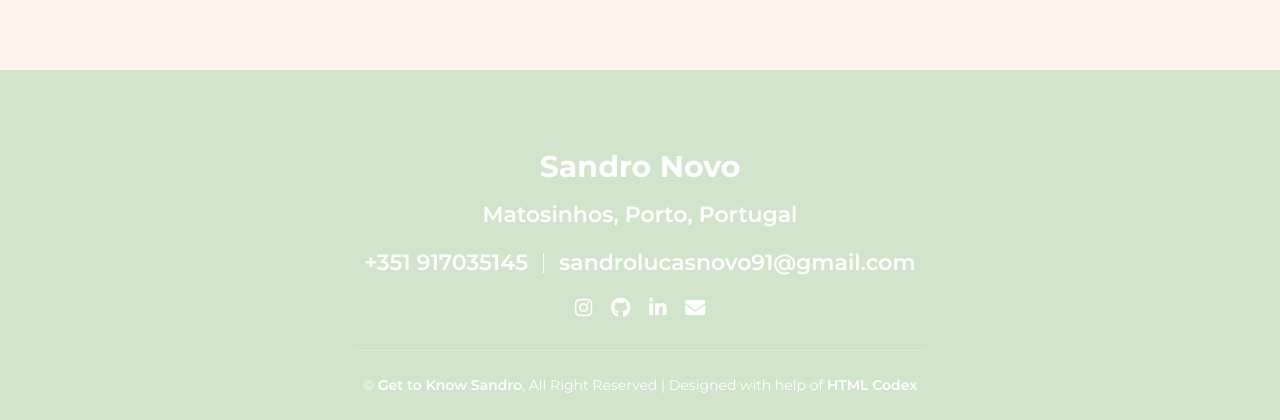
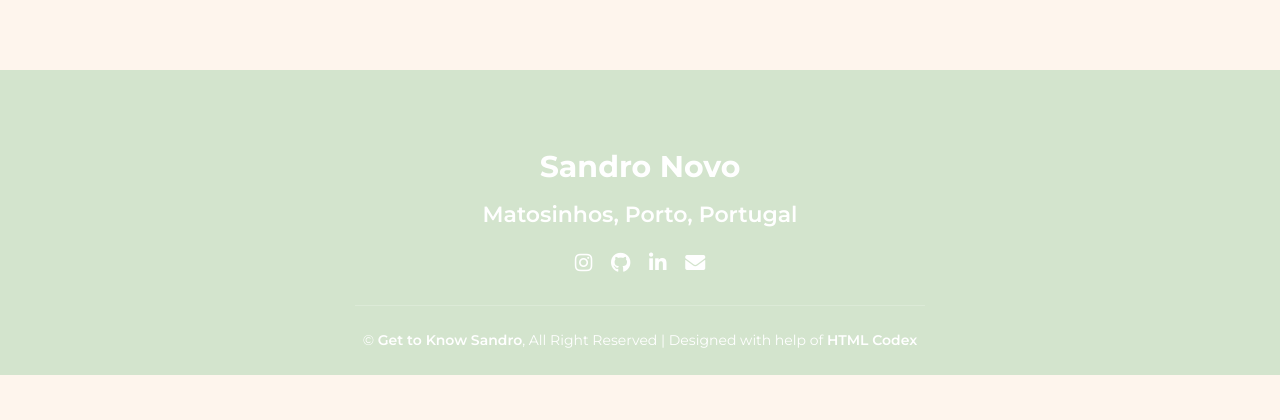
Before and after one commit to SLucasNovo/porftolio, a Flask app: page / in a window 1280 px wide. Shown: the part 3327-3747 px from the top of the page. After the commit the page ends 3702 px from the top, so only its background shows below. Run offline with Flask 2, Linux system fonts and the light colour scheme; some libraries are stand-ins or nearby versions.

Commit message:
Change content in index

```diff
--- a/main.py
+++ b/main.py
@@ -2,10 +2,10 @@ from flask import Flask, render_template, send_from_directory, send_file
 from flask_bootstrap import Bootstrap
 # from dotenv import load_dotenv
 import os
-from werkzeug.security import generate_password_hash, check_password_hash
 from flask_sqlalchemy import SQLAlchemy
 from sqlalchemy.orm import relationship
 from flask_login import UserMixin, login_user, LoginManager, login_required, current_user, logout_user
+from werkzeug.security import generate_password_hash, check_password_hash
 
 
 app = Flask(__name__)
--- a/templates/footer.html
+++ b/templates/footer.html
@@ -9,10 +9,7 @@
                     <div class="footer-info">
                         <h2>Sandro Novo</h2>
                         <h3>Matosinhos, Porto, Portugal</h3>
-                        <div class="footer-menu">
-                            <p>+351 917035145</p>
-                            <p>sandrolucasnovo91@gmail.com</p>
-                        </div>
+
                         <div class="footer-social">
                             <a href="https://www.instagram.com/sandrolucasnovo/"><i class="fab fa-instagram"></i></a>
                             <a href="https://github.com/SLucasNovo/"><i class="fab fa-github"></i></a>
```
